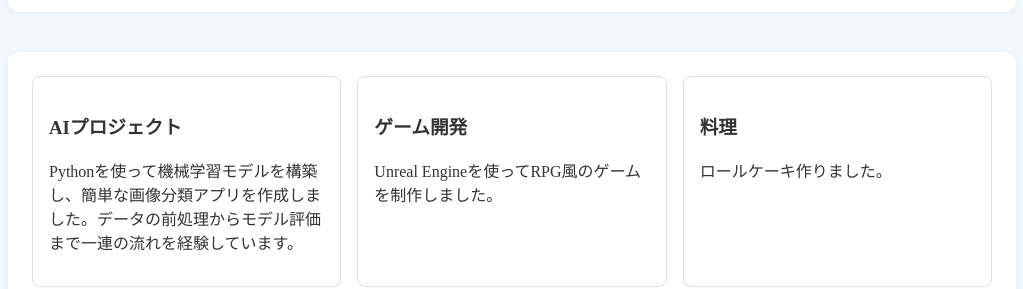
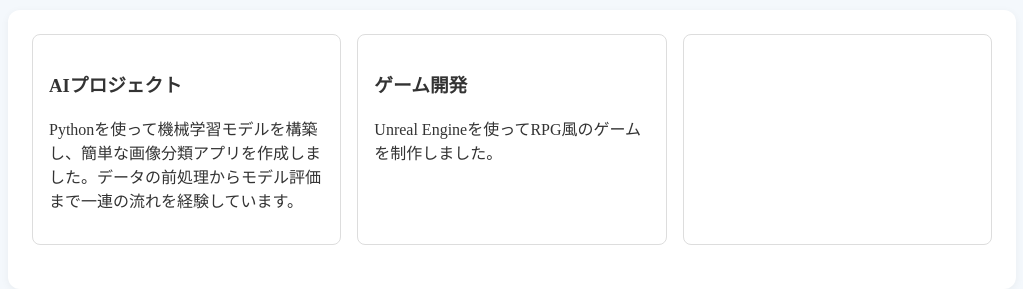
Before and after one commit to rengeji02taishi-design/touhu, a plain HTML site: page index.html in a window 1280 px wide. Shown: the part 1082-1371 px from the top of the page, without its empty margins (128-1151 px from the left). Drawn offline with Linux system fonts and the light colour scheme.

Commit message:
Update index.html

```diff
--- a/index.html
+++ b/index.html
@@ -26,7 +26,6 @@
         <p>
         こんにちは、菊地泰史です。現在は中学生で、将来の夢は起業して会社を作ることです。Pythonを中心にプログラミングを学習し、仮想環境の構築や機械学習の基本的なアルゴリズムの実装に取り組んでいます。<br><br>
         また、ゲーム開発もしており、Unreal Engineを使ったゲーム制作をしています。<br><br>
-        趣味は料理でお菓子作りが好きです。<br><br>
 
         </p>
     </section>
@@ -52,8 +51,8 @@
                 <p>Unreal Engineを使ってRPG風のゲームを制作しました。</p>
             </div>
             <div class="work-item">
-                <h3>料理</h3>
-                <p>ロールケーキ作りました。</p>
+                <h3></h3>
+                <p></p>
             </div>
         </div>
     </section>
```
